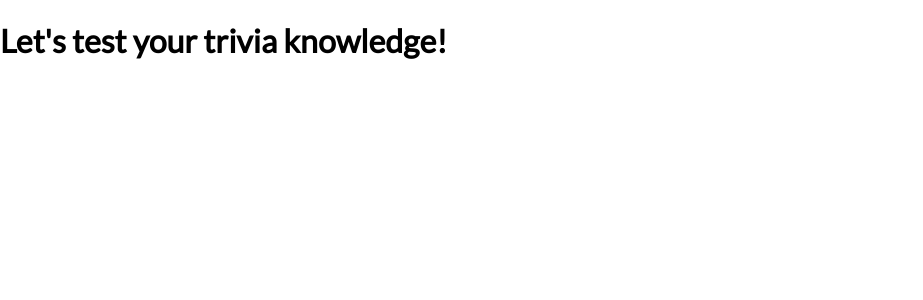
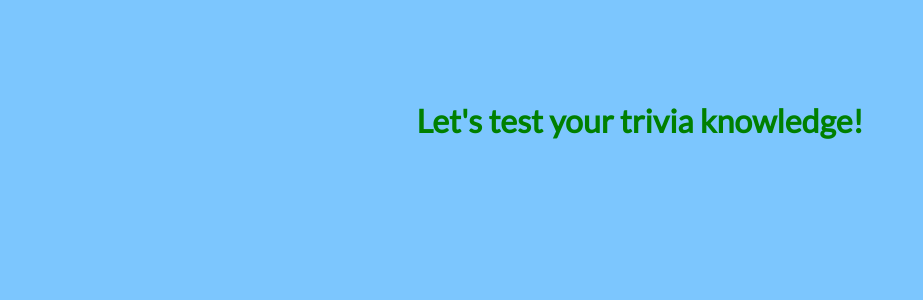
Before and after one commit to Raghav-Prakash/quiz, an Angular app: page / in a window 1280 px wide. Shown: the top 300 px of the page, without its empty margins (0-923 px from the left). Built offline with nearby package versions, Linux system fonts and the light colour scheme.

Commit message:
Style home component

```diff
--- a/src/app/app.component.html
+++ b/src/app/app.component.html
@@ -1,3 +1,3 @@
-<h1>Let's test your trivia knowledge!</h1>
-
-<router-outlet></router-outlet>
+<div class="title">
+  <h1>Let's test your trivia knowledge!</h1>
+</div>
--- a/src/app/app.component.less
+++ b/src/app/app.component.less
@@ -0,0 +1,10 @@
+.title {
+  width: fit-content;
+  margin: 0 auto;
+  position: relative;
+  top: 5em;
+
+  h1 {
+    color: green;
+  }
+}
--- a/src/app/app.module.ts
+++ b/src/app/app.module.ts
@@ -4,10 +4,12 @@ import { NgModule } from '@angular/core';
 import { AppRoutingModule } from './app-routing.module';
 import { AppComponent } from './app.component';
 import { NoopAnimationsModule } from '@angular/platform-browser/animations';
+import { StartQuizFormComponent } from './start-quiz-form/start-quiz-form.component';
 
 @NgModule({
   declarations: [
-    AppComponent
+    AppComponent,
+    StartQuizFormComponent
   ],
   imports: [
     BrowserModule,
--- /dev/null
+++ b/src/app/start-quiz-form/start-quiz-form.component.html
@@ -0,0 +1 @@
+<p>start-quiz-form works!</p>
--- /dev/null
+++ b/src/app/start-quiz-form/start-quiz-form.component.ts
@@ -0,0 +1,15 @@
+import { Component, OnInit } from '@angular/core';
+
+@Component({
+  selector: 'start-quiz-form',
+  templateUrl: './start-quiz-form.component.html',
+  styleUrls: ['./start-quiz-form.component.less']
+})
+export class StartQuizFormComponent implements OnInit {
+
+  constructor() { }
+
+  ngOnInit(): void {
+  }
+
+}
--- a/src/styles.less
+++ b/src/styles.less
@@ -1,4 +1,4 @@
 /* You can add global styles to this file, and also import other style files */
 
 html, body { height: 100%; }
-body { margin: 0; font-family: 'Lato', sans-serif; }
+body { font-family: 'Lato', sans-serif; background-color: #7cc6fe; }
```
Also changed, not shown: src/app/start-quiz-form/start-quiz-form.component.less (added), 1 other file (tests, documents, lock files or other folders).
